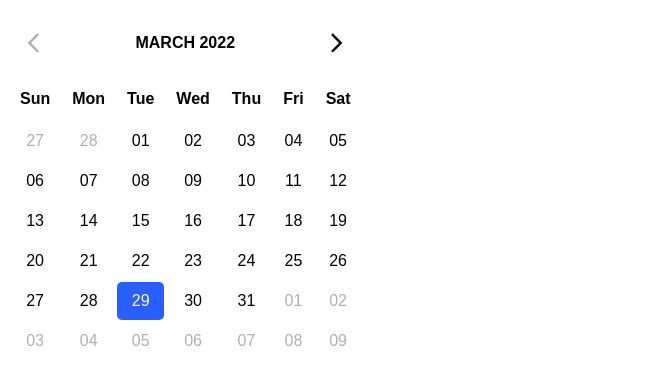
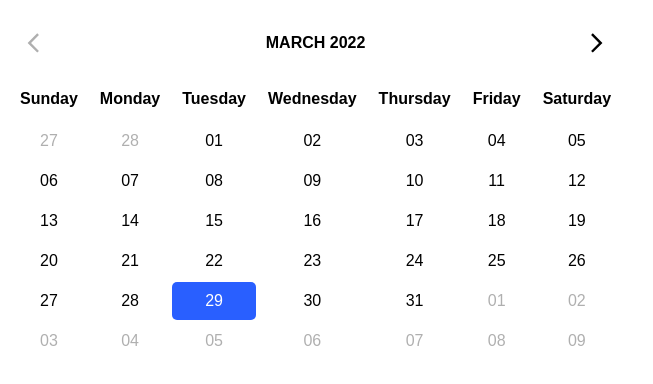
Before and after one commit to frankzang/a11y-date-picker, a React (Vite) app: page / in a window 1280 px wide. Shown: the top 384 px of the page, without its empty margins (0-653 px from the left). Built offline with nearby package versions, Linux system fonts and the light colour scheme.

Commit message:
add abbreviation to weekdays

```diff
--- a/src/components/calendar.tsx
+++ b/src/components/calendar.tsx
@@ -15,7 +15,15 @@ import React, { useEffect, useMemo, useReducer } from 'react';
 import { chunks } from '../utils/array';
 import './index.css';
 
-const WEEK_DAYS = ['sun', 'mon', 'tue', 'wed', 'thu', 'fri', 'sat'];
+const WEEK_DAYS = [
+  { name: 'sunday', abbr: 'sun' },
+  { name: 'monday', abbr: 'mon' },
+  { name: 'tuesday', abbr: 'tue' },
+  { name: 'wednesday', abbr: 'wed' },
+  { name: 'thursday', abbr: 'thu' },
+  { name: 'friday', abbr: 'fri' },
+  { name: 'saturday', abbr: 'sat' },
+];
 
 const getMonthDates = (date: Date) => {
   const start = startOfWeek(startOfMonth(date));
@@ -230,9 +238,9 @@ export const Calendar = ({
         <caption data-sr-only>Calendar</caption>
         <thead>
           <tr role="row">
-            {WEEK_DAYS.map((day) => (
-              <th key={day} scope="col" data-table-headercell>
-                {day}
+            {WEEK_DAYS.map(({ name, abbr }) => (
+              <th key={abbr} scope="col" abbr={abbr} data-table-headercell>
+                {name}
               </th>
             ))}
           </tr>
```
